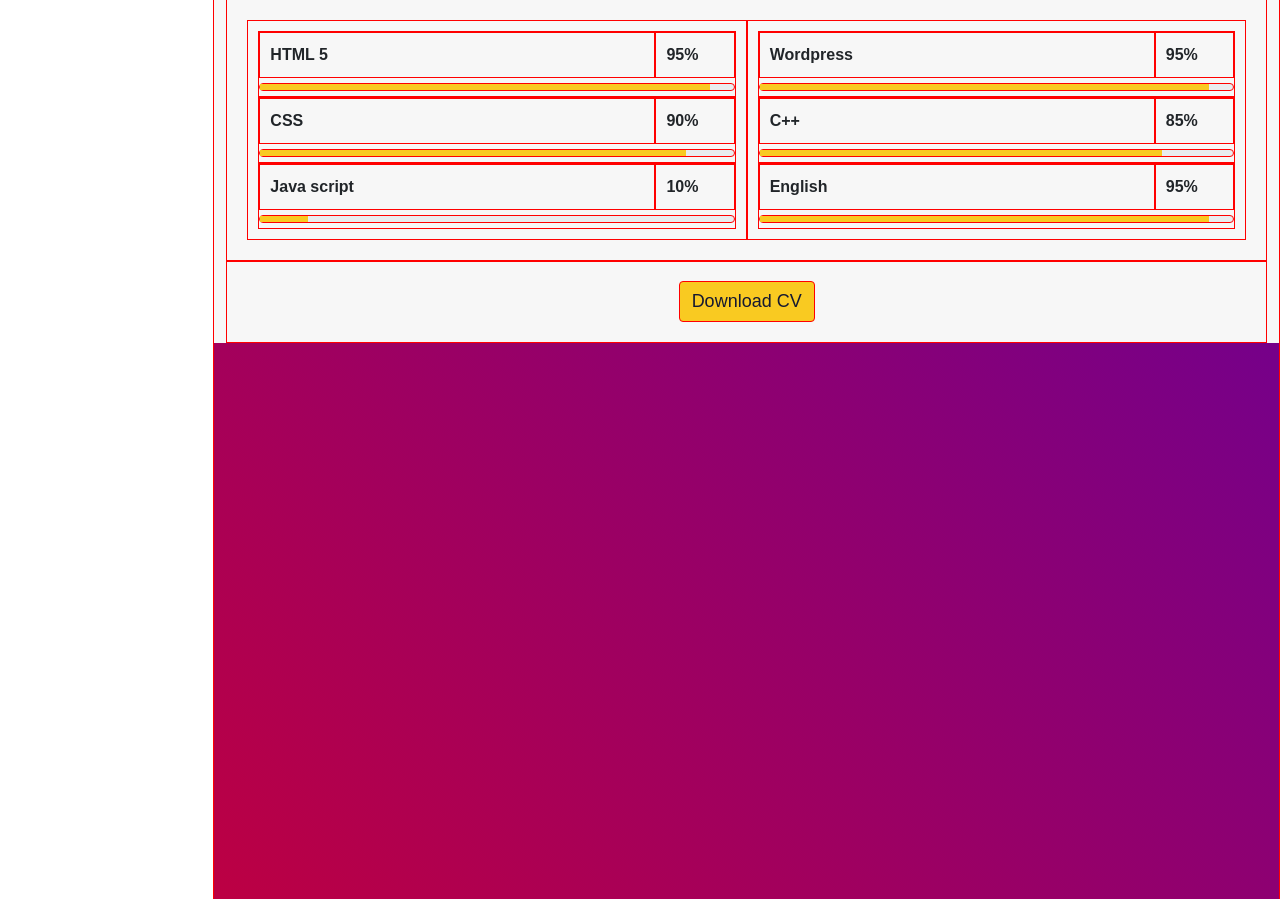
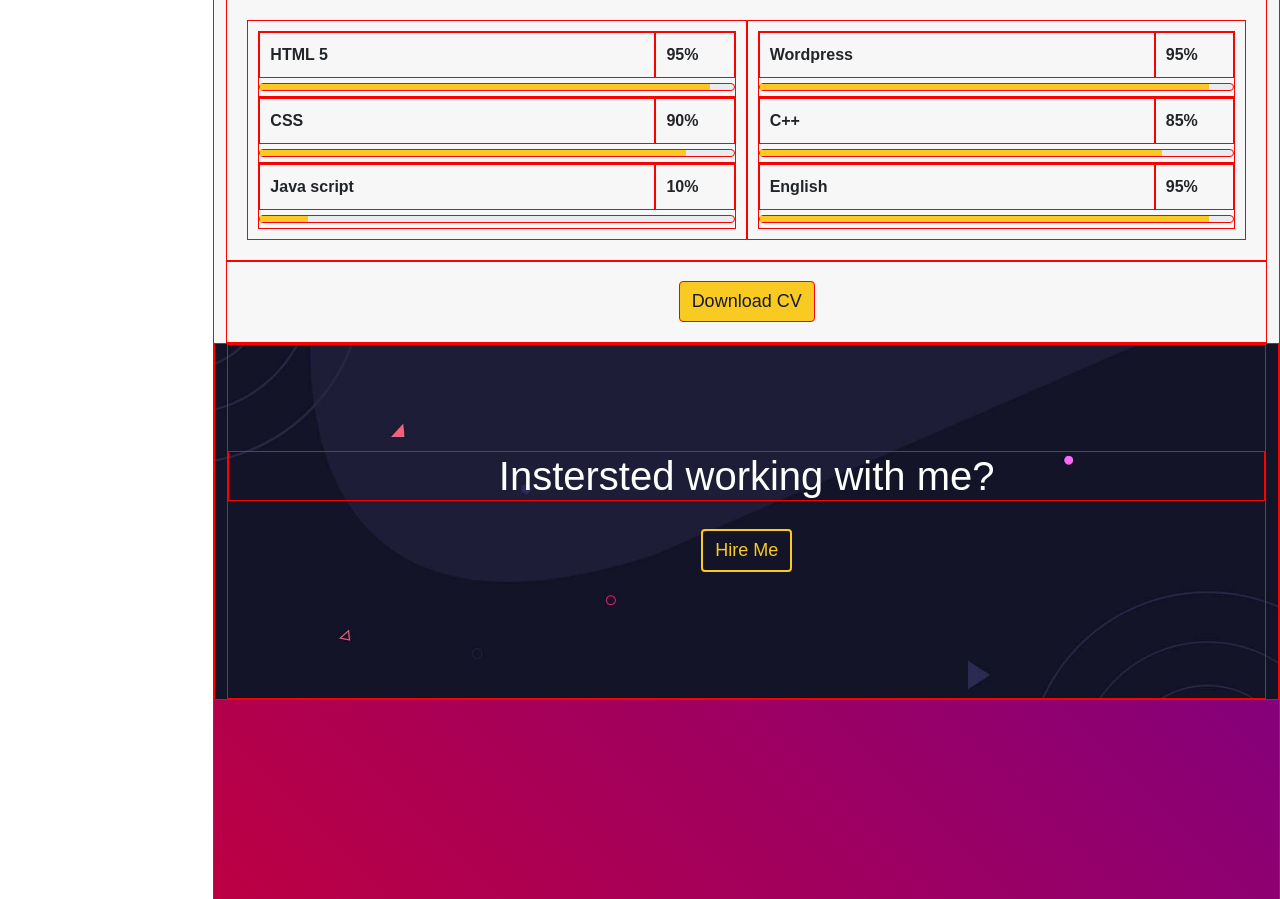
Before and after one commit to Hosseinghadirzadeh/My-Site, a PHP site: page / in a window 1280 px wide. Shown: the part 2361-3260 px from the top of the page. Run offline with PHP 8.4, Linux system fonts and the light colour scheme; some libraries are stand-ins or nearby versions; some web fonts are replaced.

Commit message:
row4 completed -hire part

```diff
--- a/css/style.css
+++ b/css/style.css
@@ -22,11 +22,11 @@ li {
 
 .bt, header,
 main,
-footer, header .logo, header .logo > figure, header > nav > ul, header > nav > ul > li, .mobileMenu, .mobileMenu ul, .mobileMenu ul > li, main .row1 > div > div > section:nth-of-type(1) .coder, main .row1 .moving, .row2 > div > div > ul > li, .row2 > div > div > ul > li > section > *, .row2 > div > div > ul > li > *, .row2 > div > div > *, .row3 > div div > section > *, .row3 > div div > *, .row3 .row3-inner > div:not(:nth-last-of-type(1)) {
+footer, header .logo, header .logo > figure, header > nav > ul, header > nav > ul > li, .mobileMenu, .mobileMenu ul, .mobileMenu ul > li, main .row1 > div > div > section:nth-of-type(1) .coder, main .row1 .moving, .row2 > div > div > ul > li, .row2 > div > div > ul > li > section > *, .row2 > div > div > ul > li > *, .row2 > div > div > *, .row3 > div div > section > *, .row3 > div div > *, .row3 .row3-inner > div:not(:nth-last-of-type(1)), .row4, .row4 .row4-inner, .row4 .row4-inner > h3 {
   border: 1px solid red;
 }
 
-.df, main .row1 .moving, .row2 > div > div > div:nth-of-type(1), .row2 > div > div > div:nth-of-type(1) > figure, .row2 > div > div > div:nth-of-type(2), .row2 > div > div > ul, .row2 > div > div > ul > li > section, .row3 .row3-inner > div:not(:nth-last-of-type(1)), .row3 .box, .row3 .box > section, .row3-inner > div:nth-of-type(3), .row3-inner > div:nth-of-type(3) > div .progress-box {
+.df, main .row1 .moving, .row2 > div > div > div:nth-of-type(1), .row2 > div > div > div:nth-of-type(1) > figure, .row2 > div > div > div:nth-of-type(2), .row2 > div > div > ul, .row2 > div > div > ul > li > section, .row3 .row3-inner > div:not(:nth-last-of-type(1)), .row3 .box, .row3 .box > section, .row3-inner > div:nth-of-type(3), .row3-inner > div:nth-of-type(3) > div .progress-box, .row4 .row4-inner > div {
   display: -webkit-box;
   display: -ms-flexbox;
   display: flex;
@@ -42,6 +42,16 @@ footer, header .logo, header .logo > figure, header > nav > ul, header > nav > u
 
 .font {
   font-family: "Roboto", sans-serif;
+}
+
+* ::-moz-selection {
+  background: #f9ca21;
+  color: #151931;
+}
+
+* ::selection {
+  background: #f9ca21;
+  color: #151931;
 }
 
 header {
@@ -864,4 +874,41 @@ main .row1 .moving > i:nth-of-type(1) {
           align-items: center;
   padding: 40px 0;
 }
+
+.row4 {
+  min-height: 355px;
+  background-image: url(../img/hire-bg.jpg);
+  background-repeat: no-repeat;
+  background-size: cover;
+  background-attachment: fixed;
+  background-position: 0 -30px;
+}
+
+.row4 .row4-inner {
+  min-height: 355px;
+  -webkit-box-pack: center;
+      -ms-flex-pack: center;
+          justify-content: center;
+  -ms-flex-line-pack: center;
+      align-content: center;
+}
+
+.row4 .row4-inner > h3 {
+  color: white;
+  font-size: 2.5rem;
+  text-align: center;
+}
+
+.row4 .row4-inner > div {
+  padding: 20px;
+}
+
+.row4 .row4-inner > div > button {
+  background-color: transparent;
+  border: 2px solid #f9ca21;
+}
+
+.row4 .row4-inner > div > button > a {
+  color: #f9ca21;
+}
 /*# sourceMappingURL=style.css.map */
--- a/css/style.scss
+++ b/css/style.scss
@@ -42,7 +42,12 @@ main,
 footer {
     @extend .bt;
 }
-
+*{
+    ::selection {
+        background:$yellow ;
+        color: $blue;
+    }
+}
 header {
     height: 100vh;
     position: sticky;
@@ -702,3 +707,37 @@ main {
     align-items: center;
     padding: 40px 0;
 }
+// ****************************row4**************************************
+
+.row4 {
+    min-height: 355px;
+    @extend .bt;
+    background-image: url(../img/hire-bg.jpg);
+    background-repeat: no-repeat;
+    background-size: cover;
+    background-attachment: fixed;
+    background-position: 0 -30px;
+    .row4-inner {
+        min-height: 355px;
+        @extend .bt;
+        justify-content: center;
+        align-content: center;
+        > h3 {
+            @extend .bt;
+            color: white;
+            font-size: 2.5rem;
+            text-align: center;
+        }
+        > div {
+            @extend .df;
+            padding: 20px;
+            > button {
+                background-color: transparent;
+                border: 2px solid $yellow;
+                > a {
+                    color: $yellow;
+                }
+            }
+        }
+    }
+}
--- a/index.html
+++ b/index.html
@@ -267,6 +267,16 @@
                         </div>
                     </div>
                 </div>
+                <div class="row4">
+                    <div class="container-fluid container-xxl  border-danger">
+                        <div class="row row4-inner">
+                            <h3>Instersted working with me?</h3>
+                            <div>
+                                <button class="btn btn1"><a href="mailto:hosseinghadirzadeh81@gmail.com">Hire Me</a></button>
+                            </div>
+                        </div>
+                    </div>
+                </div>
             </main>
             <!-- ******************************* -->
         </div>
```
Also changed, not shown: 1 other file.
